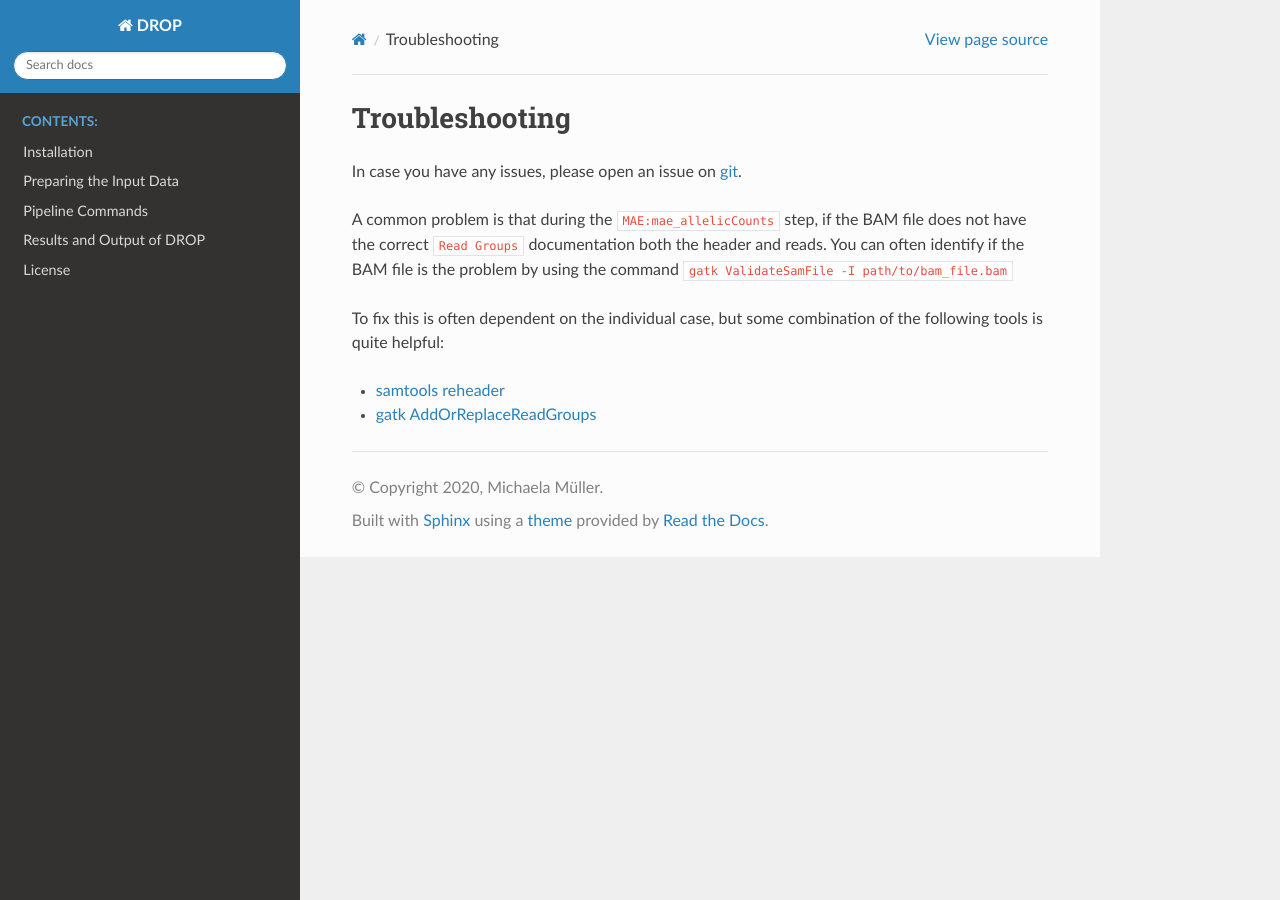
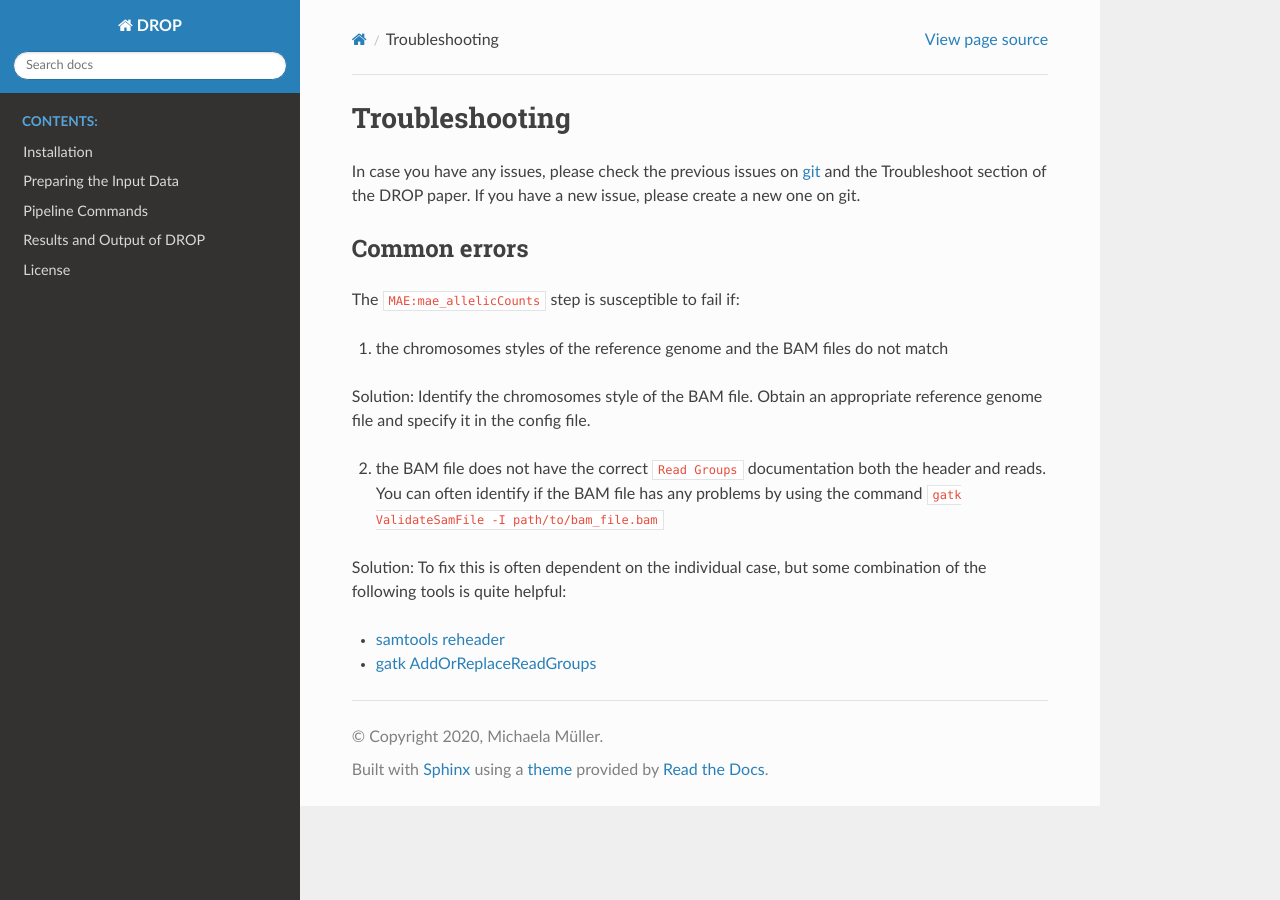
Before and after one commit to gagneurlab/drop, a Sphinx documentation site: the page built from docs/source/help.rst, in a window 1280 px wide. Built offline with Sphinx 7.4.7 and the Read the Docs theme 2.0.0, drawn with Linux system fonts in a browser that asks for light colours; pages that are not in the unit, such as notebooks, are missing from menus.

Commit message:
update allelic counts error

```diff
--- a/docs/source/help.rst
+++ b/docs/source/help.rst
@@ -1,11 +1,20 @@
 Troubleshooting
 ===============
 
-In case you have any issues, please open an issue on `git <https://github.com/gagneurlab/drop>`_.
+In case you have any issues, please check the previous issues on `git <https://github.com/gagneurlab/drop>`_ and the Troubleshoot section of the DROP paper. If you have a new issue, please create a new one on git.
 
-A common problem is that during the ``MAE:mae_allelicCounts`` step, if the BAM file does not have the correct ``Read Groups`` documentation both the header and reads.
-You can often identify if the BAM file is the problem by using the command ``gatk ValidateSamFile -I path/to/bam_file.bam``
+Common errors
+-------------
 
+The ``MAE:mae_allelicCounts`` step is susceptible to fail if:
+
+1. the chromosomes styles of the reference genome and the BAM files do not match
+
+Solution: Identify the chromosomes style of the BAM file. Obtain an appropriate reference genome file and specify it in the config file.
+
+2. the BAM file does not have the correct ``Read Groups`` documentation both the header and reads. You can often identify if the BAM file has any problems by using the command ``gatk ValidateSamFile -I path/to/bam_file.bam``
+
+Solution:
 To fix this is often dependent on the individual case, but some combination of the following tools is quite helpful:
 
 * `samtools reheader <http://www.htslib.org/doc/samtools-reheader.html>`_
```
